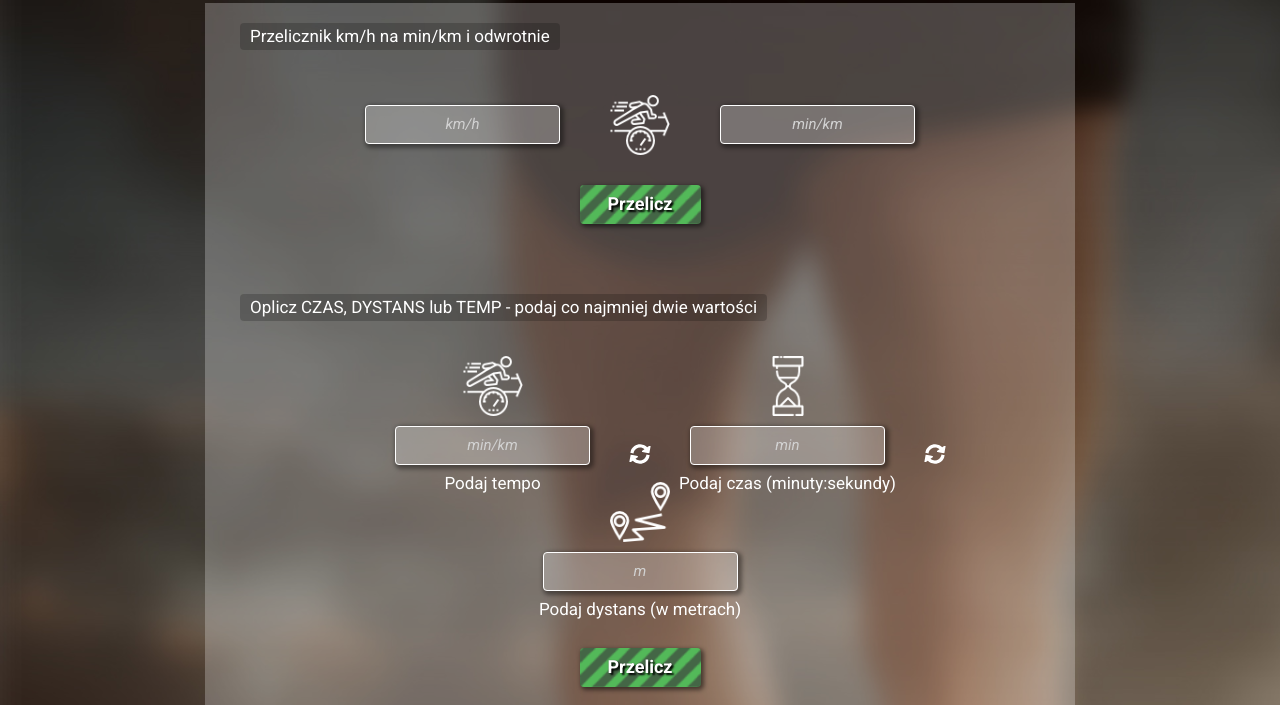
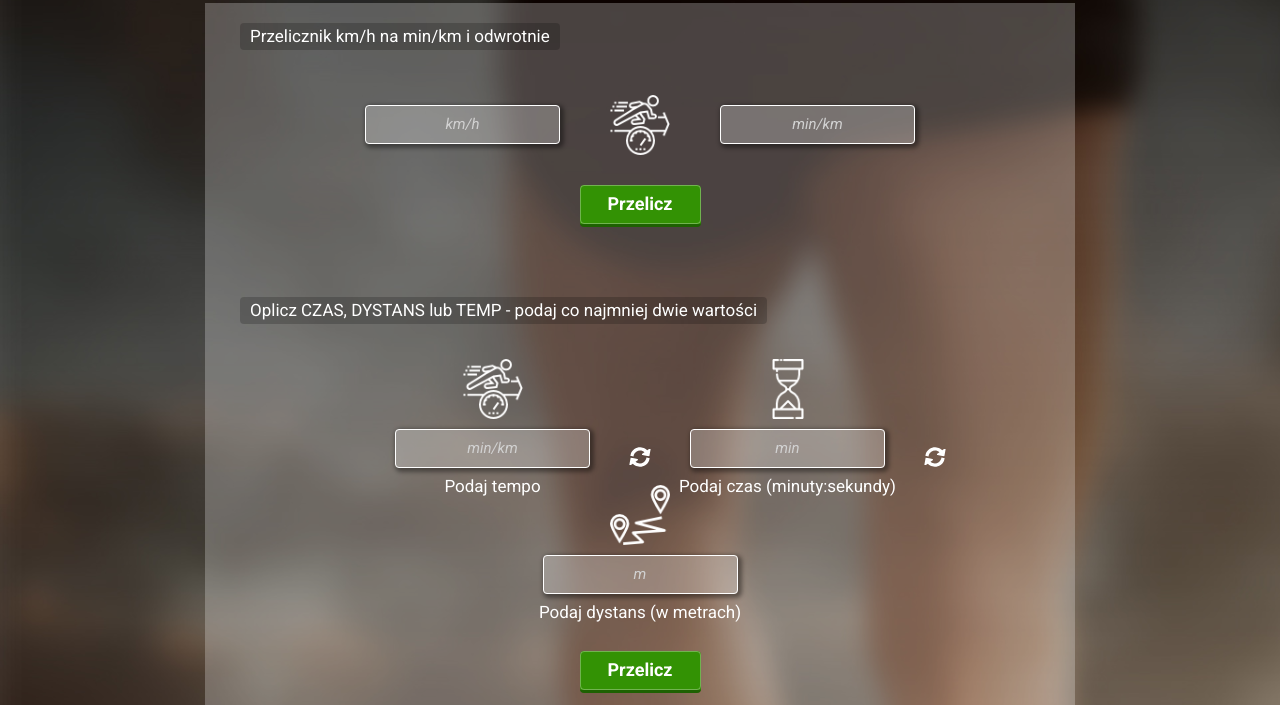
Before and after one commit to Erwin0917/KalkulatorBiegaczaV1, a website: page src/index.html in a window 1280 px wide. Shown: the part 95-800 px from the top of the page. Drawn offline with Linux system fonts and the light colour scheme.

Commit message:
new button

```diff
--- a/src/sass/style.scss
+++ b/src/sass/style.scss
@@ -153,21 +153,30 @@ main{
         margin-top: 30px;
         text-align: center;
         button{
+            position: relative;
             font-size: 1.8rem;
             font-weight: bold;
+            background-color: #339204;
             color: white;
-            background-image: url(../img/btn_BG__lowOpacity.png);
-            background-size: cover;
-            text-shadow: 2px 2px 2px black, 0 0 1px rgba($color: #000, $alpha: .4);
-            box-shadow: 2px 2px 4px 1px rgba($color: #000, $alpha: .5);
             border: 0;
+            border-bottom: 3px solid #1e6102;
             border-radius: 4px;
             padding: 9px 28px;
             transition: all .2s linear;
 
+            &::after{
+                content: "";
+                position: absolute;
+                top: 0;
+                bottom: 0;
+                left: 0;
+                right: 0;
+                border-radius: 4px;
+                border: 1px solid rgba($color: #fff, $alpha: .3);
+            }
+
             &:hover{
-                background-image: url(../img/btn_BG.png);
-                box-shadow: 1px 1px 1px 1px rgba($color: #000, $alpha: .4);
+                background-color: #288003;
             }
         }
     }
```
Also changed, not shown: src/css/style.css.
